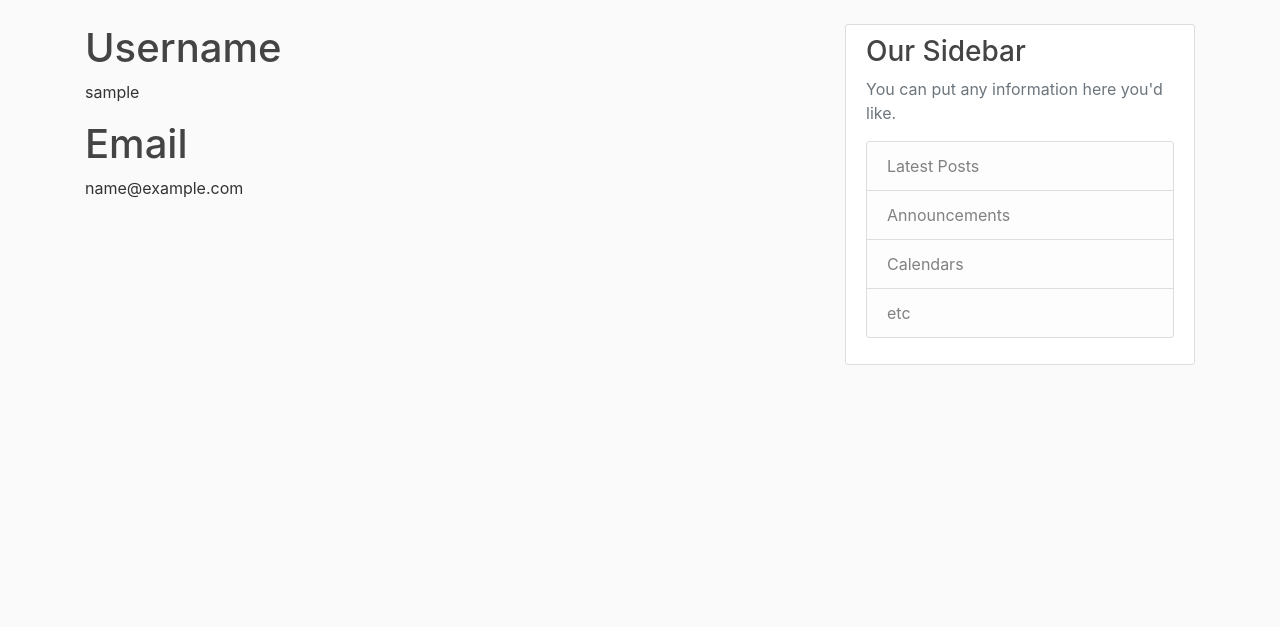
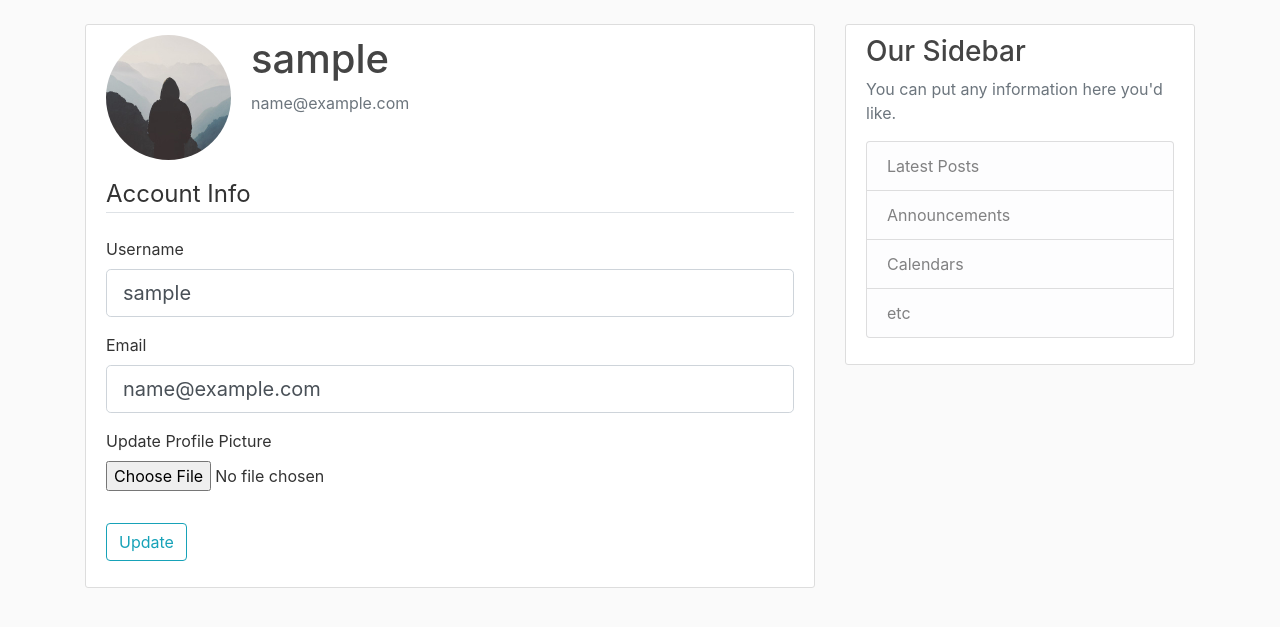
Before and after one commit to rajnishhitman/Flask_Blog, a Flask app: page /account in a window 1280 px wide. Shown: the part 56-683 px from the top of the page. Run offline with Flask 2, Linux system fonts and the light colour scheme; the visitor is signed in with stand-in values (Sample User, id 1); data comes from the database, SQL or seed files in the repository; some libraries are stand-ins or nearby versions.

Commit message:
Added account page.
Ability to update account username and password.
Added a default profile picture with ability to change it.

```diff
--- a/flaskblog/forms.py
+++ b/flaskblog/forms.py
@@ -1,14 +1,16 @@
 from flask_wtf import FlaskForm
+from flask_wtf.file import FileField, FileAllowed
+from flask_login import current_user
 from wtforms import StringField, PasswordField, SubmitField, BooleanField
 from wtforms.validators import DataRequired, Length, Email, EqualTo, ValidationError
 from flaskblog.models import User
-from validate_email import validate_email as validate_mail
+from validate_email import validate_email as v_m
 
 
 class RegistrationForm(FlaskForm):
     username = StringField('Username', validators=[DataRequired(), Length(min=2, max=20)])
     email = StringField('Email', validators=[DataRequired(), Email()])
-    password = PasswordField('Password', validators=[DataRequired()])
+    password = PasswordField('Password', validators=[DataRequired(), Length(min=6, max=30)])
     confirm_password = PasswordField('Confirm Password', validators=[DataRequired(), EqualTo('password')])
     submit = SubmitField('Sign Up')
 
@@ -19,10 +21,10 @@ class RegistrationForm(FlaskForm):
 
     def validate_email(self, email):
         user = User.query.filter_by(email=email.data).first()
-        is_valid = validate_mail(email_address=email.data, \
-        check_regex=True, check_mx=True, \
-        from_address='my@from.addr.ess', helo_host='my.host.name', \
-        smtp_timeout=10, dns_timeout=10, use_blacklist=True)
+        is_valid = v_m(email_address=email.data,
+                       check_regex=True, check_mx=True,
+                       from_address='my@from.addr.ess', helo_host='my.host.name',
+                       smtp_timeout=10, dns_timeout=10, use_blacklist=True)
 
         if user:
             raise ValidationError('That email is taken, Please choose a different one.')
@@ -30,9 +32,34 @@ class RegistrationForm(FlaskForm):
             raise ValidationError('That email is not valid. Please choose a valid email.')
 
 
-
 class LoginForm(FlaskForm):
     email = StringField('Email', validators=[DataRequired(), Email()])
     password = PasswordField('Password', validators=[DataRequired()])
     remember = BooleanField('Remember Me')
     submit = SubmitField('Login')
+
+
+class UpdateAccountForm(FlaskForm):
+    username = StringField('Username', validators=[DataRequired(), Length(min=2, max=20)])
+    email = StringField('Email', validators=[DataRequired(), Email()])
+    picture = FileField('Update Profile Picture', validators=[FileAllowed(['jpg', 'png', 'jpeg'])])
+    submit = SubmitField('Update')
+
+    def validate_username(self, username):
+        if username.data != current_user.username:
+            user = User.query.filter_by(username=username.data).first()
+            if user:
+                raise ValidationError('That username is taken, Please choose a different one.')
+
+    def validate_email(self, email):
+        if email.data != current_user.email:
+            user = User.query.filter_by(email=email.data).first()
+            is_valid = v_m(email_address=email.data,
+                           check_regex=True, check_mx=True,
+                           from_address='my@from.addr.ess', helo_host='my.host.name',
+                           smtp_timeout=10, dns_timeout=10, use_blacklist=True)
+
+            if user:
+                raise ValidationError('That email is taken, Please choose a different one.')
+            if not is_valid:
+                raise ValidationError('That email is not valid. Please choose a valid email.')
--- a/flaskblog/routes.py
+++ b/flaskblog/routes.py
@@ -1,6 +1,9 @@
+import os
+import secrets
+from PIL import Image
 from flask import render_template, url_for, flash, redirect, request
 from flaskblog import app, db, bcrypt
-from flaskblog.forms import RegistrationForm, LoginForm
+from flaskblog.forms import RegistrationForm, LoginForm, UpdateAccountForm
 from flaskblog.models import User, Post
 from flask_login import login_user, current_user, logout_user, login_required
 
@@ -42,7 +45,7 @@ posts = [
 @app.route('/')
 @app.route('/home')
 def home():
-    return render_template('home.html',posts=posts)
+    return render_template('home.html', posts=posts)
 
 
 @app.route('/about')
@@ -50,7 +53,7 @@ def about():
     return render_template('about.html')
 
 
-@app.route('/register', methods=['POST','GET'])
+@app.route('/register', methods=['POST', 'GET'])
 def register():
     if current_user.is_authenticated:
         return redirect(url_for('home'))
@@ -87,7 +90,35 @@ def logout():
     return redirect(url_for('home'))
 
 
-@app.route('/account')
+def save_picture(form_picture):
+    random_hex = secrets.token_hex(8)
+    _, f_ext = os.path.splitext(form_picture.filename)
+    picture_fn = random_hex + f_ext
+    picture_path = os.path.join(app.root_path, 'static/profile_pics', picture_fn)
+
+    output_size = (125, 125)
+    i = Image.open(form_picture)
+    i.thumbnail(output_size)
+    i.save(picture_path)
+
+    return picture_fn
+
+
+@app.route('/account', methods=['POST', 'GET'])
 @login_required
 def account():
-    return render_template('account.html', title='Account')
+    form =UpdateAccountForm()
+    if form.validate_on_submit():
+        if form.picture.data:
+            picture_file = save_picture(form.picture.data)
+            current_user.image_file = picture_file
+        current_user.username = form.username.data
+        current_user.email = form.email.data
+        db.session.commit()
+        flash('Your account has been updated!', 'success')
+        return redirect(url_for('account'))
+    elif request.method == 'GET':
+        form.username.data = current_user.username
+        form.email.data = current_user.email
+    image_file = url_for('static', filename='profile_pics/' + current_user.image_file)
+    return render_template('account.html', title='Account', image_file=image_file, form=form)
--- a/flaskblog/templates/account.html
+++ b/flaskblog/templates/account.html
@@ -1,8 +1,57 @@
 {% extends "layout.html" %}
 
 {% block content %}
-    <h1>Username</h1>
-    <p>{{ current_user.username }}</p>
-    <h1>Email</h1>
-    <p>{{ current_user.email }}</p>
+<div class="content-section">
+    <div class="media">
+        <img class="rounded-circle account-img" src="{{ image_file }}">
+        <div class="media-body">
+            <h2 class="account-heading">{{ current_user.username }}</h2>
+            <p class="text-secondary">{{ current_user.email }}</p>
+        </div>
+    </div>
+    <form method="POST" action="" enctype="multipart/form-data">
+        {{ form.hidden_tag() }}
+        <fieldset class="form-group">
+            <legend class="border-bottom mb-4">Account Info</legend>
+            <div class="form-group">
+                {{ form.username.label(class="form-control-label") }}
+                {% if form.username.errors %}
+                {{ form.username(class="form-control form-control-lg is-invalid") }}
+                <div class="invalid-feedback">
+                    {% for error in form.username.errors %}
+                    <span>{{ error }}</span>
+                    {% endfor %}
+                </div>
+                {% else %}
+                {{ form.username(class="form-control form-control-lg") }}
+                {% endif %}
+            </div>
+            <div class="form-group">
+                {{ form.email.label(class="form-control-label") }}
+                {% if form.email.errors %}
+                {{ form.email(class="form-control form-control-lg is-invalid") }}
+                <div class="invalid-feedback">
+                    {% for error in form.email.errors %}
+                    <span>{{ error }}</span>
+                    {% endfor %}
+                </div>
+                {% else %}
+                {{ form.email(class="form-control form-control-lg") }}
+                {% endif %}
+            </div>
+            <div class="form-group">
+                {{ form.picture.label() }}
+                {{ form.picture(class="form-control-file") }}
+                {% if form.picture.errors %}
+                    {% for error in form.picture.errors %}
+                        <span class="text-danger">{{ error }}</span><br>
+                    {% endfor %}
+                {% endif %}
+            </div>
+        </fieldset>
+        <div class="form-group">
+            {{ form.submit(class="btn btn-outline-info") }}
+        </div>
+    </form>
+</div>
 {% endblock content %}
```
Also changed, not shown: flaskblog/static/profile_pics/default.jpg (added), 1 other file.
